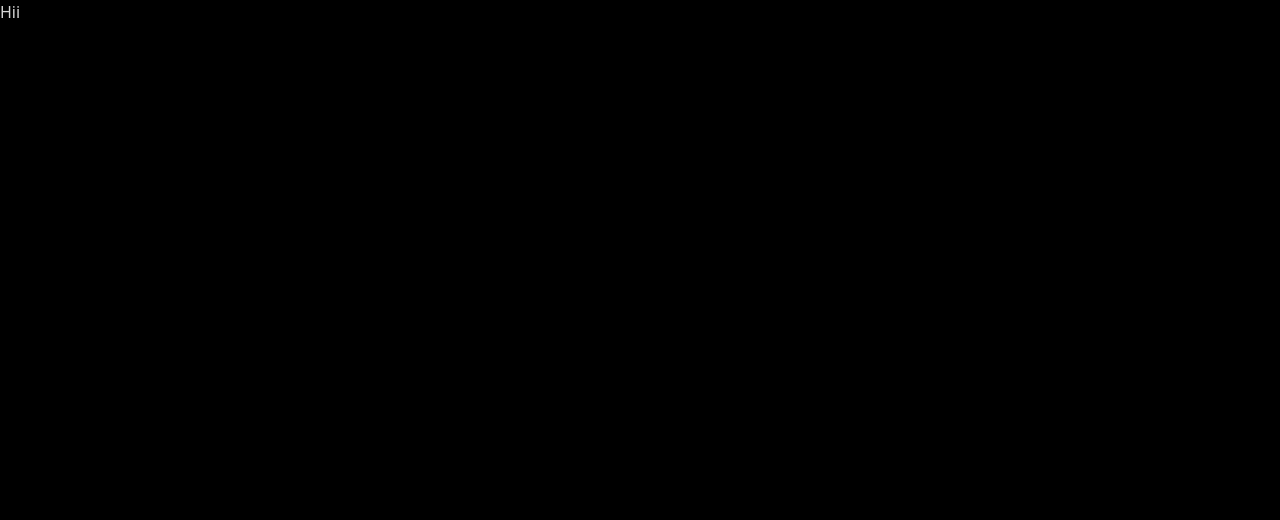
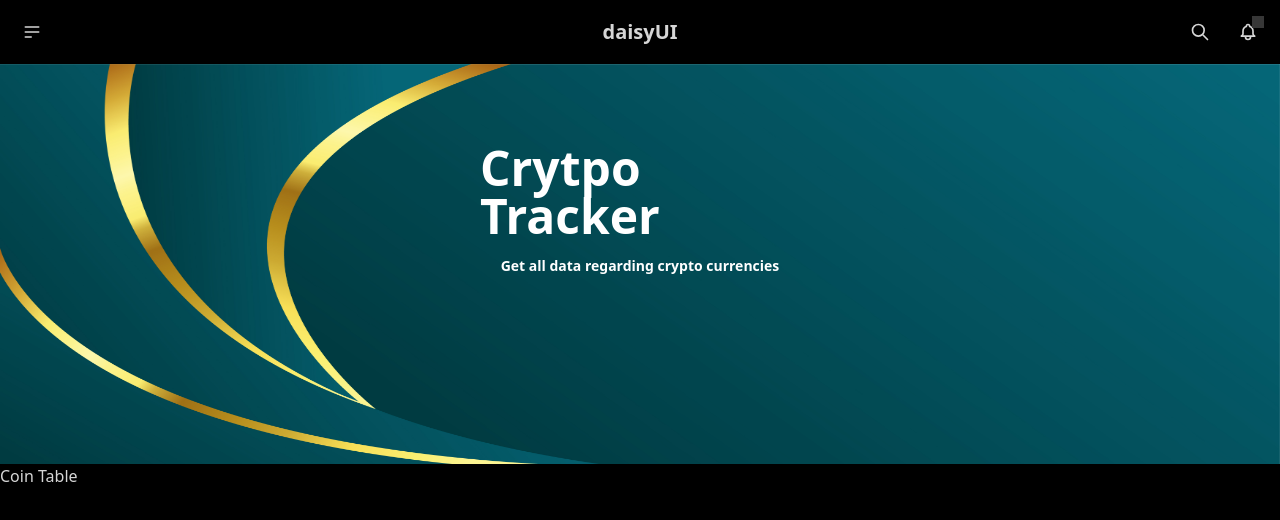
Before and after one commit to NitinKhare1331/Crypto-Project---CoinGecko, a React (Vite) app: page / in a window 1280 px wide. Shown: the top 520 px of the page. Built offline with nearby package versions, Linux system fonts and the light colour scheme.

Commit message:
added navbar and banner

```diff
--- a/src/App.jsx
+++ b/src/App.jsx
@@ -1,10 +1,14 @@
-import { useState } from 'react'
+import Banner from './Components/Banner/Banner'
+import CoinTable from './Components/CoinTable/CoinTable'
+import Navbar from './Components/Navbar/Navbar'
 
 function App() {
 
   return (
     <>
-      <h1>Hii</h1>
+      <Navbar />
+      <Banner />
+      <CoinTable />
     </>
   )
 }
--- /dev/null
+++ b/src/Components/Banner/Banner.jsx
@@ -0,0 +1,27 @@
+import React from 'react';
+import BannerImage from '../../assets/banner.jpg'
+
+const Banner = () => {
+  return (
+    <div className='w-full h-[25rem] relative'>
+        <img
+            src={BannerImage}
+            className='h-full w-full'
+        />
+
+        <div className='absolute top-20 left-0 right-0 mx-auto w-[20rem]'>
+            <div className='flex flex-col gap-4'>
+                <div className='font-semibold text-5xl text-white'>
+                    Crytpo Tracker
+                </div>
+
+                <div className='font-semibold text-sm text-white text-center'>
+                    Get all data regarding crypto currencies
+                </div>
+            </div>
+        </div>
+    </div>
+  )
+}
+
+export default Banner
--- /dev/null
+++ b/src/Components/CoinTable/CoinTable.jsx
@@ -0,0 +1,12 @@
+import React, { useEffect, useState } from "react";
+
+const CoinTable = () => {
+
+    return(
+        <>
+            Coin Table
+        </>
+    )
+}
+
+export default CoinTable;
--- /dev/null
+++ b/src/Components/Navbar/Navbar.jsx
@@ -0,0 +1,72 @@
+function Navbar(){
+
+    return(
+        <>
+        <div className="navbar bg-base-100">
+            <div className="navbar-start">
+                <div className="dropdown">
+                <div tabIndex={0} role="button" className="btn btn-ghost btn-circle">
+                    <svg
+                    xmlns="http://www.w3.org/2000/svg"
+                    className="h-5 w-5"
+                    fill="none"
+                    viewBox="0 0 24 24"
+                    stroke="currentColor">
+                    <path
+                        strokeLinecap="round"
+                        strokeLinejoin="round"
+                        strokeWidth="2"
+                        d="M4 6h16M4 12h16M4 18h7" />
+                    </svg>
+                </div>
+                <ul
+                    tabIndex={0}
+                    className="menu menu-sm dropdown-content bg-base-100 rounded-box z-[1] mt-3 w-52 p-2 shadow">
+                    <li><a>Homepage</a></li>
+                    <li><a>Portfolio</a></li>
+                    <li><a>About</a></li>
+                </ul>
+                </div>
+            </div>
+            <div className="navbar-center">
+                <a className="btn btn-ghost text-xl">daisyUI</a>
+            </div>
+            <div className="navbar-end">
+                <button className="btn btn-ghost btn-circle">
+                <svg
+                    xmlns="http://www.w3.org/2000/svg"
+                    className="h-5 w-5"
+                    fill="none"
+                    viewBox="0 0 24 24"
+                    stroke="currentColor">
+                    <path
+                    strokeLinecap="round"
+                    strokeLinejoin="round"
+                    strokeWidth="2"
+                    d="M21 21l-6-6m2-5a7 7 0 11-14 0 7 7 0 0114 0z" />
+                </svg>
+                </button>
+                <button className="btn btn-ghost btn-circle">
+                <div className="indicator">
+                    <svg
+                    xmlns="http://www.w3.org/2000/svg"
+                    className="h-5 w-5"
+                    fill="none"
+                    viewBox="0 0 24 24"
+                    stroke="currentColor">
+                    <path
+                        strokeLinecap="round"
+                        strokeLinejoin="round"
+                        strokeWidth="2"
+                        d="M15 17h5l-1.405-1.405A2.032 2.032 0 0118 14.158V11a6.002 6.002 0 00-4-5.659V5a2 2 0 10-4 0v.341C7.67 6.165 6 8.388 6 11v3.159c0 .538-.214 1.055-.595 1.436L4 17h5m6 0v1a3 3 0 11-6 0v-1m6 0H9" />
+                    </svg>
+                    <span className="badge badge-xs badge-primary indicator-item"></span>
+                </div>
+                </button>
+            </div>
+        </div>
+        </>
+    )
+}
+
+export default Navbar;
--- a/src/main.jsx
+++ b/src/main.jsx
@@ -4,7 +4,5 @@
 import './index.css'
 
 createRoot(document.getElementById('root')).render(
-  <StrictMode>
     <App />
-  </StrictMode>,
 )
```
Also changed, not shown: src/assets/banner.jpg (added).
